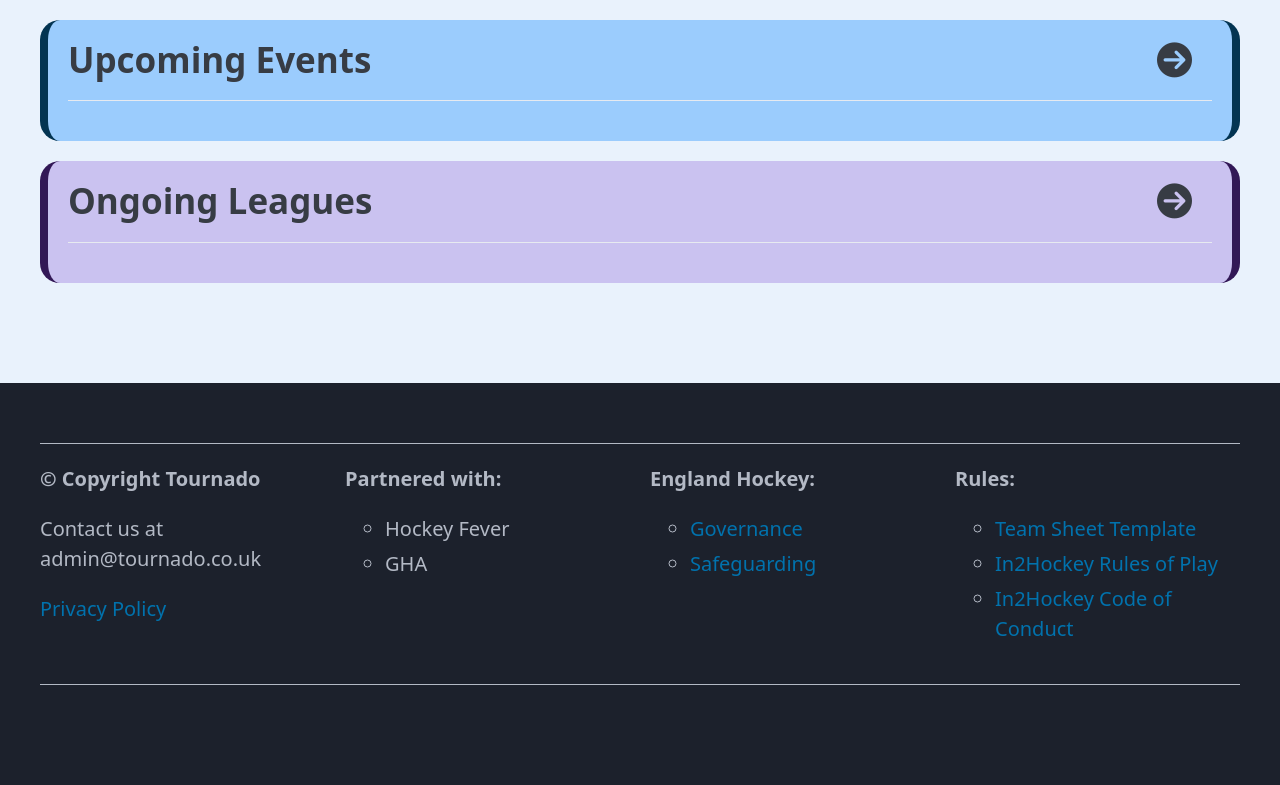
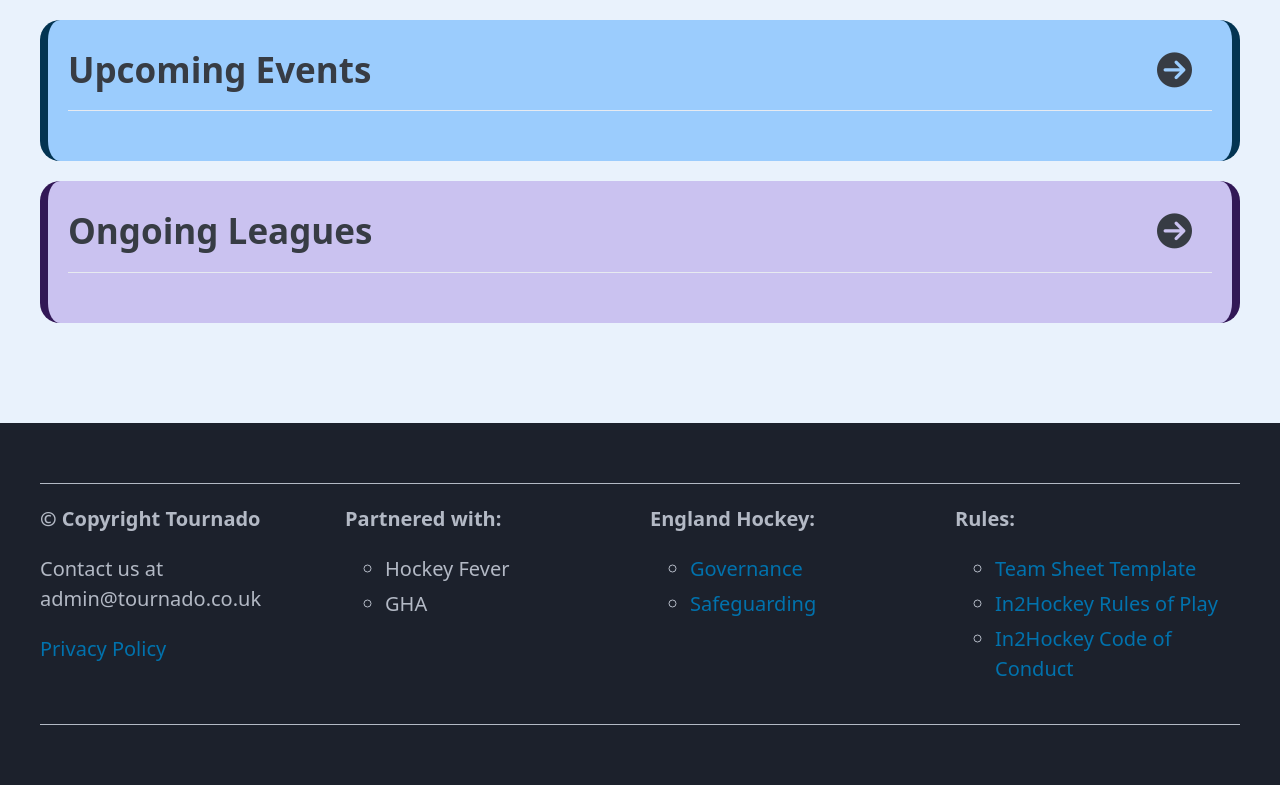
Before and after one commit to diassTMS/Tournado, a Django app: page / in a window 1280 px wide. Shown: the part 125-910 px from the top of the page. Before the commit the page ends 810 px from the top, so only its background shows below. Run offline with Django 5.2, Linux system fonts and the light colour scheme; data that the repository does not hold is empty; some libraries are stand-ins or nearby versions.

Commit message:
Update tournado.css

```diff
--- a/static/css/tournado.css
+++ b/static/css/tournado.css
@@ -86,7 +86,10 @@ div.row{
     border-width: 8px;
     border-color: light-dark(#033452, #017FC0);
     border-radius: 20px;
-    padding: 20px;
+    padding-left: 20px;
+    padding-right: 20px;
+    padding-top: 30px;
+    padding-bottom: 30px;
     background-color: light-dark(#9BCCFD, #1c212c);
 }
 
@@ -95,7 +98,10 @@ div.row{
     border-width: 8px;
     border-color: light-dark( #321856, #7540BF);
     border-radius: 20px;
-    padding: 20px;
+    padding-left: 20px;
+    padding-right: 20px;
+    padding-top: 30px;
+    padding-bottom: 30px;
     background-color: light-dark(#cac2f0,  #1c212c);
 }
 
@@ -133,7 +139,10 @@ div.row{
     border-width: 8px;
     border-color: light-dark(#033452, #017FC0);
     border-radius: 20px;
-    padding: 40px;
+    padding-left: 20px;
+    padding-right: 20px;
+    padding-top: 30px;
+    padding-bottom: 30px;
     background-color: light-dark(#9BCCFD, #1c212c);
 }
 
```
